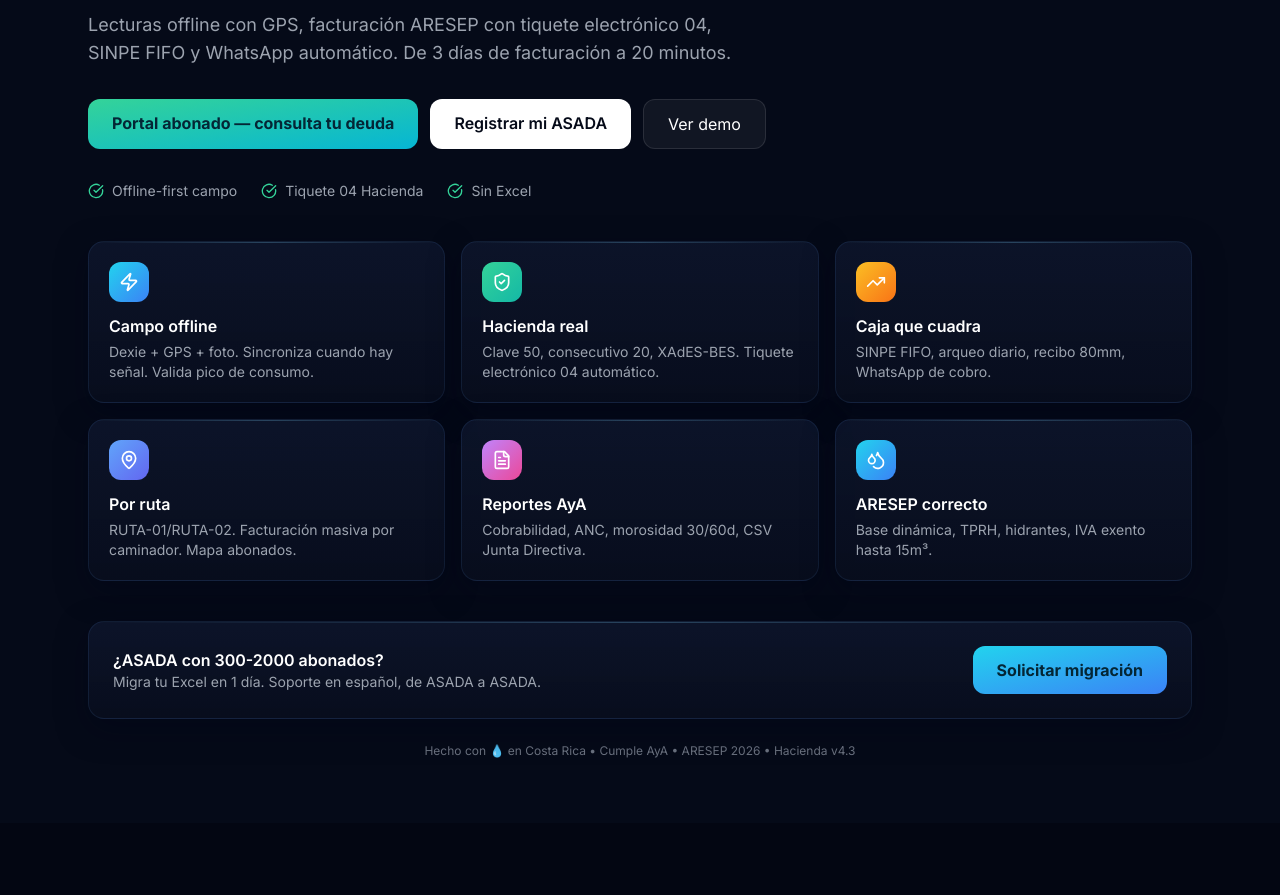
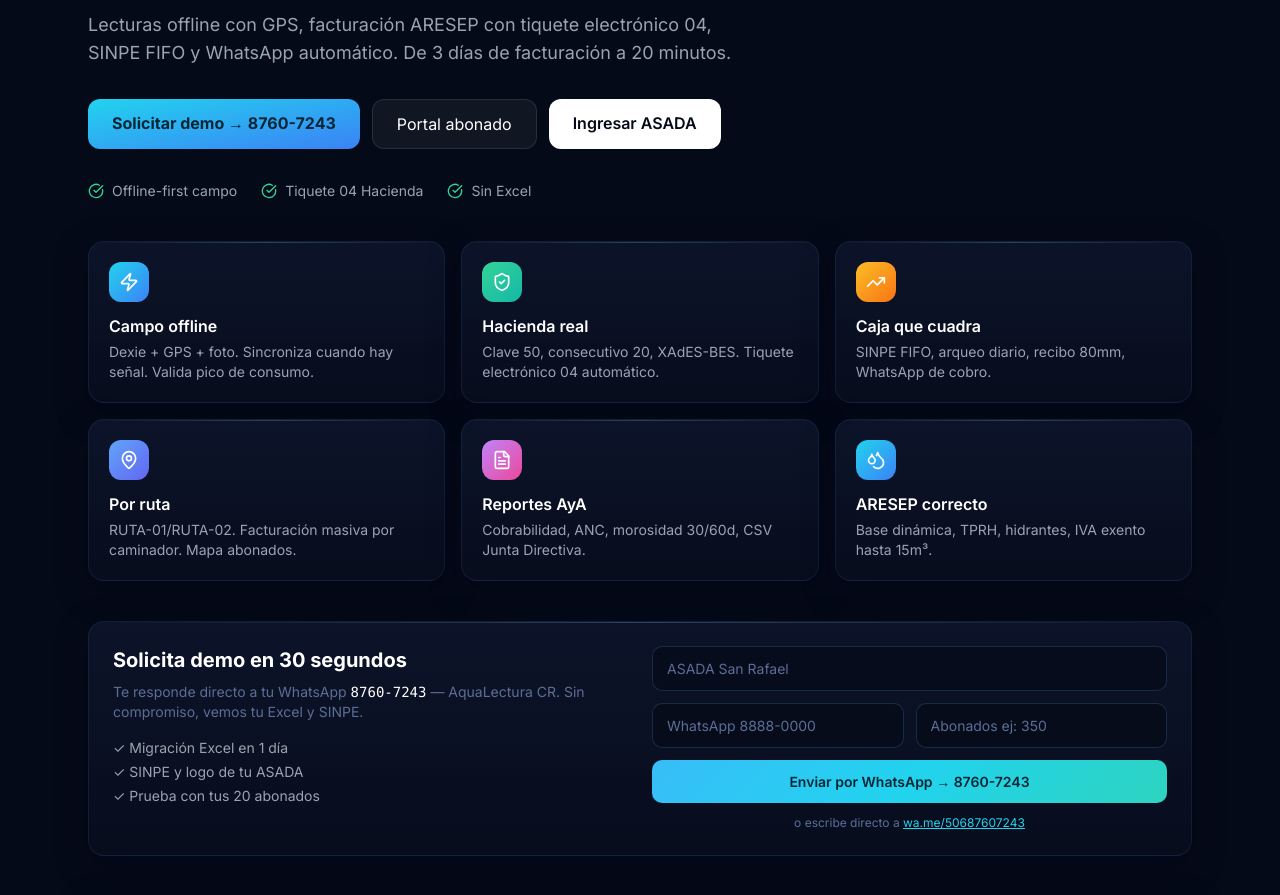
Before and after one commit to kike2638/asadasticas, a Next.js app: page / in a window 1280 px wide. Shown: the part 288-1183 px from the top of the page. Before the commit the page ends 1111 px from the top, so only its background shows below. Built offline with nearby package versions, Linux system fonts and the light colour scheme.

Commit message:
feat: landing solicita demo a 87607243 - login queda limpio superadmin

```diff
--- a/src/app/page.tsx
+++ b/src/app/page.tsx
@@ -27,9 +27,9 @@
           Lecturas offline con GPS, facturación ARESEP con tiquete electrónico 04, SINPE FIFO y WhatsApp automático. De 3 días de facturación a 20 minutos.
         </p>
         <div className="flex flex-wrap gap-3 mt-8">
-          <Link href="/portal" className="px-6 py-3 rounded-xl bg-gradient-to-br from-emerald-400 to-cyan-500 text-[#042635] font-bold">Portal abonado — consulta tu deuda</Link>
-          <Link href="/onboarding" className="px-6 py-3 rounded-xl bg-white text-[#050a18] font-semibold">Registrar mi ASADA</Link>
-          <Link href="/dashboard" className="px-6 py-3 rounded-xl bg-white/5 border border-white/10 text-white">Ver demo</Link>
+          <Link href="#demo" className="px-6 py-3 rounded-xl bg-gradient-to-br from-cyan-400 to-blue-500 text-[#042635] font-bold">Solicitar demo → 8760-7243</Link>
+          <Link href="/portal" className="px-6 py-3 rounded-xl bg-white/5 border border-white/10 text-white">Portal abonado</Link>
+          <Link href="/login" className="px-6 py-3 rounded-xl bg-white text-[#050a18] font-semibold">Ingresar ASADA</Link>
         </div>
         <div className="flex flex-wrap gap-6 mt-8 text-sm text-gray-400">
           <span className="flex items-center gap-2"><CheckCircle className="w-4 h-4 text-emerald-400" />Offline-first campo</span>
@@ -55,15 +55,38 @@
         ))}
       </section>
 
+      <section id="demo" className="max-w-6xl mx-auto px-6 pb-10">
+        <div className="glass rounded-2xl p-6 grid md:grid-cols-2 gap-6">
+          <div>
+            <h3 className="text-xl font-bold text-white">Solicita demo en 30 segundos</h3>
+            <p className="text-sm text-muted mt-2">Te responde directo a tu WhatsApp <span className="text-white font-mono">8760-7243</span> — AquaLectura CR. Sin compromiso, vemos tu Excel y SINPE.</p>
+            <ul className="text-sm text-gray-400 mt-4 space-y-1">
+              <li>✓ Migración Excel en 1 día</li>
+              <li>✓ SINPE y logo de tu ASADA</li>
+              <li>✓ Prueba con tus 20 abonados</li>
+            </ul>
+          </div>
+          <form onSubmit={e => { e.preventDefault(); const f = new FormData(e.currentTarget as HTMLFormElement); const n = f.get("asada"), c = f.get("contacto"), a = f.get("abonados"); window.open(`https://wa.me/50687607243?text=${encodeURIComponent(`Hola AquaLectura, soy ${n} (${c}) con ${a} abonados. Quiero demo`)}`, "_blank"); }} className="space-y-3">
+            <input name="asada" required placeholder="ASADA San Rafael" className="input-modern w-full" />
+            <div className="grid grid-cols-2 gap-3">
+              <input name="contacto" required placeholder="WhatsApp 8888-0000" className="input-modern" />
+              <input name="abonados" required placeholder="Abonados ej: 350" className="input-modern" />
+            </div>
+            <button type="submit" className="btn-primary w-full">Enviar por WhatsApp → 8760-7243</button>
+            <p className="text-xs text-muted text-center">o escribe directo a <a href="https://wa.me/50687607243" className="text-cyan-400 underline">wa.me/50687607243</a></p>
+          </form>
+        </div>
+      </section>
+
       <section className="max-w-6xl mx-auto px-6 pb-16">
         <div className="glass rounded-2xl p-6 flex flex-col md:flex-row items-center justify-between gap-4">
           <div>
-            <p className="font-semibold text-white">¿ASADA con 300-2000 abonados?</p>
-            <p className="text-sm text-gray-400">Migra tu Excel en 1 día. Soporte en español, de ASADA a ASADA.</p>
+            <p className="font-semibold text-white">¿Lista para cobrar a tiempo?</p>
+            <p className="text-sm text-gray-400">Empieza gratis, paga por uso. Login solo para clientes.</p>
           </div>
-          <Link href="/onboarding" className="px-6 py-3 rounded-xl bg-gradient-to-br from-cyan-400 to-blue-500 text-[#042635] font-bold shrink-0">Solicitar migración</Link>
+          <Link href="/login" className="px-6 py-3 rounded-xl bg-white text-[#050a18] font-semibold shrink-0">Ingresar ASADA →</Link>
         </div>
-        <p className="text-center text-xs text-gray-500 mt-6">Hecho con 💧 en Costa Rica • Cumple AyA • ARESEP 2026 • Hacienda v4.3</p>
+        <p className="text-center text-xs text-gray-500 mt-6">Hecho con 💧 en Costa Rica • Cumple AyA • ARESEP 2026 • Hacienda v4.3 • Superadmin 8760-7243</p>
       </section>
     </div>
   );
```
